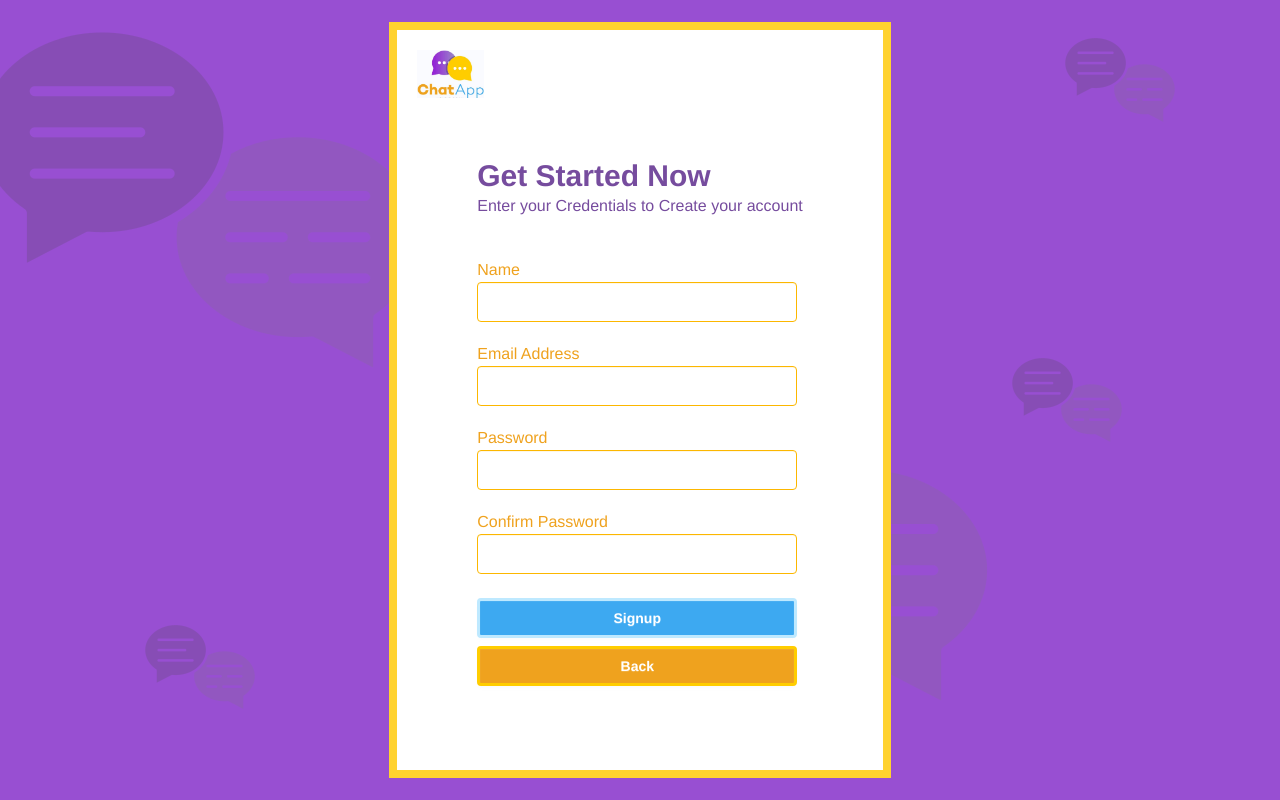
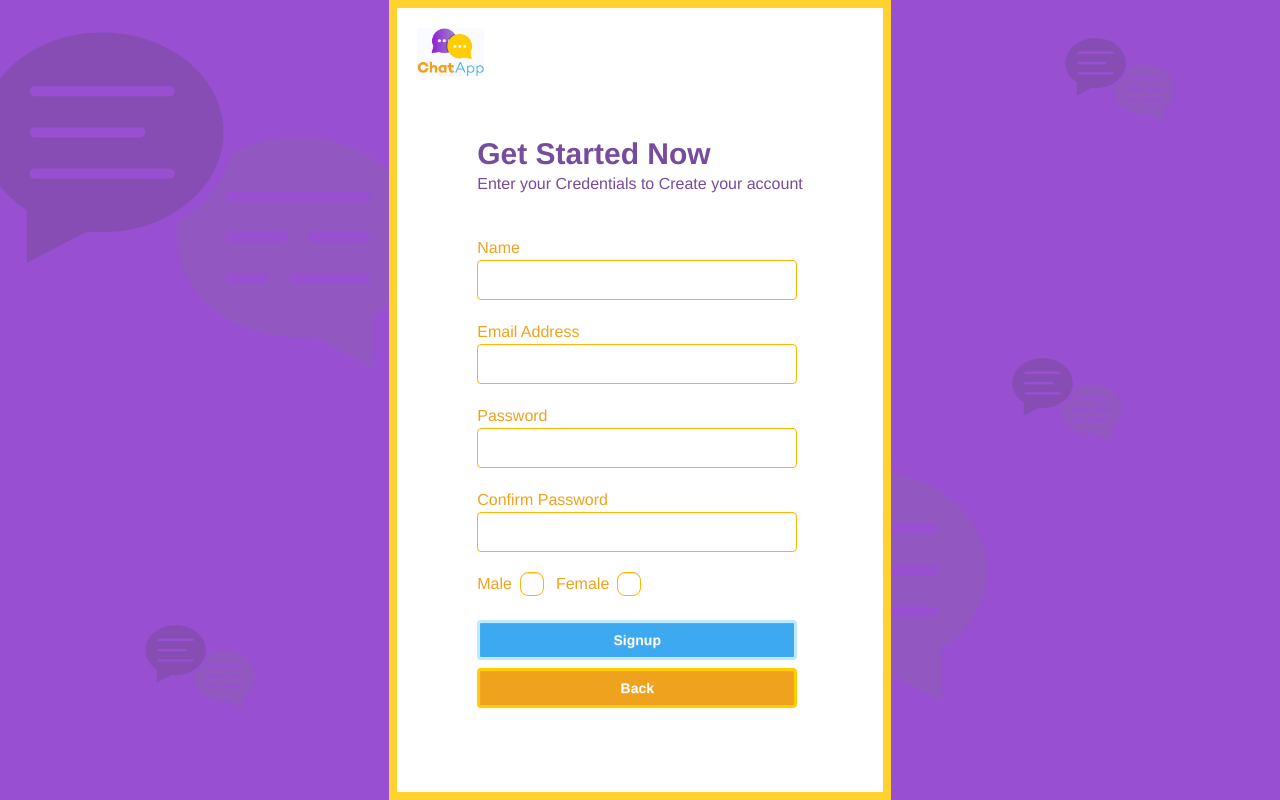
Before and after one commit to kasDev18/chat_app_react, a React (Vite) app in the folder client/: page /login in a window 1280 px wide. Built offline with nearby package versions, Linux system fonts and the light colour scheme.

Commit message:
Added gender checkbox

```diff
--- /dev/null
+++ b/client/src/pages/signup/GenderCheckbox.jsx
@@ -0,0 +1,22 @@
+import React from 'react'
+
+function GenderCheckbox() {
+  return (
+    <div className='flex'>
+        <div className='form-control mr-3'>
+            <label htmlFor="gender_male" className='label gap-2 cursor-pointer'>
+                <span className='label-text text-[#EFA21E]'>Male</span>
+                <input type="checkbox" className='checkbox checkbox-warning' />
+            </label>
+        </div>
+        <div className='form-control'>
+            <label htmlFor="gender_female" className='label gap-2 cursor-pointer'>
+                <span className='label-text text-[#EFA21E]'>Female</span>
+                <input type="checkbox" className='checkbox checkbox-warning' />
+            </label>
+        </div>
+    </div>
+  )
+}
+
+export default GenderCheckbox
--- a/client/src/pages/signup/Signup.jsx
+++ b/client/src/pages/signup/Signup.jsx
@@ -1,4 +1,6 @@
 import React from 'react'
+
+import GenderCheckbox from './GenderCheckbox'
 
 const chat_bg = {
     opacity: '10%',
@@ -35,17 +37,18 @@ function Signup() {
                     <input type="text" className='input input-warning bg-transparent' />
                   </div>
                   <div className='my-5'>
-                    <label htmlFor="">Email Address</label>
+                    <label htmlFor="email_address">Email Address</label>
                     <input type="text" className='input input-warning bg-transparent' />
                   </div>
                   <div className='my-5'>
-                    <label htmlFor="">Password</label>
+                    <label htmlFor="password">Password</label>
                     <input type="text" className='input input-warning bg-transparent' />
                   </div>
                   <div className='my-5'>
                     <label htmlFor="">Confirm Password</label>
                     <input type="text" className='input input-warning bg-transparent' />
                   </div>
+                  <GenderCheckbox/>
                   <div className='flex flex-col justify-center my-5'>
                     <button className='btn bg-[#3DA9F1] text-white border-3 border-[#BEE9FF] w-80 my-1'>Signup</button>
                     <button className='btn bg-[#EFA21E] text-white border-3 border-[#FFCD00] w-80 my-1'>Back</button>
```
Also changed, not shown: 1 other file (tests, documents, lock files or other folders).
